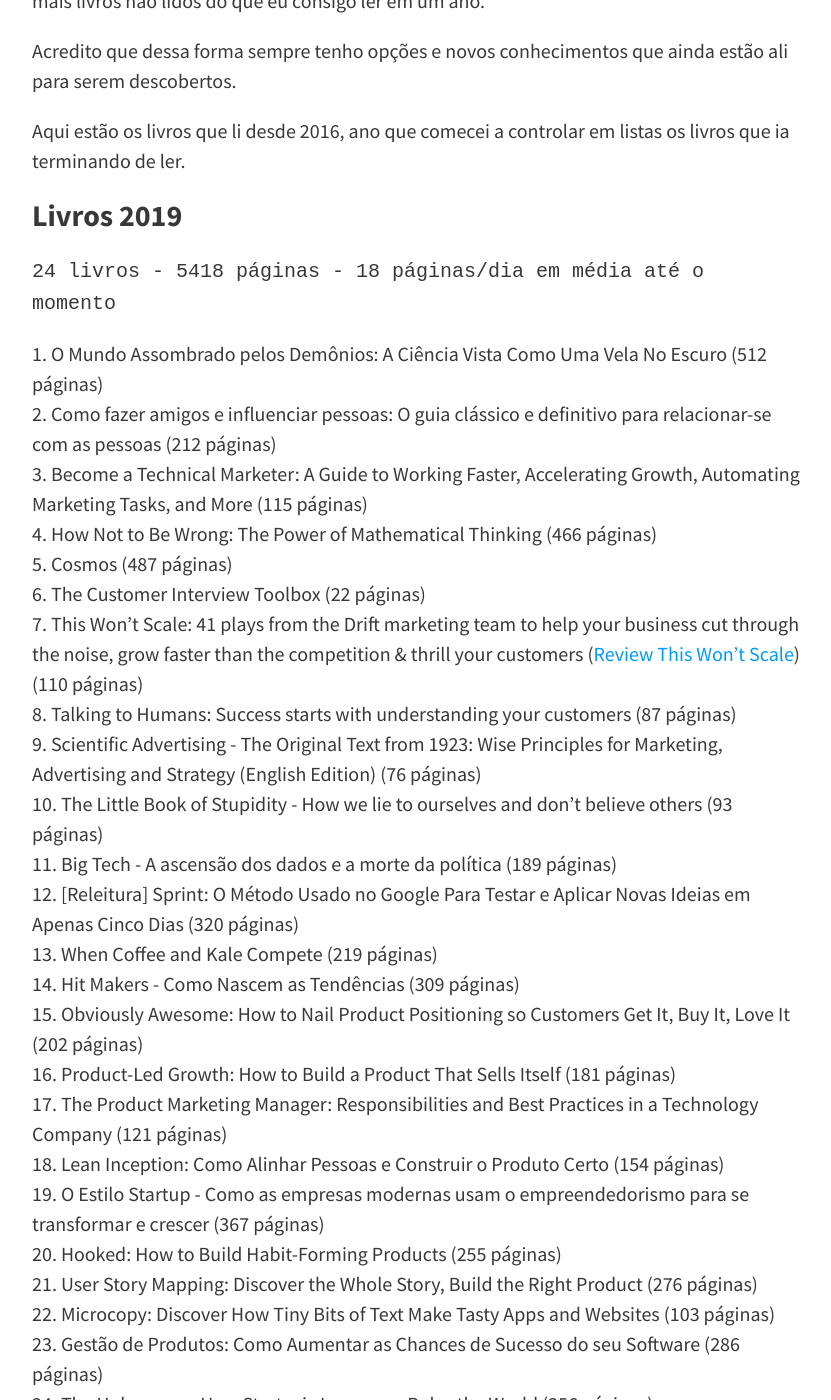
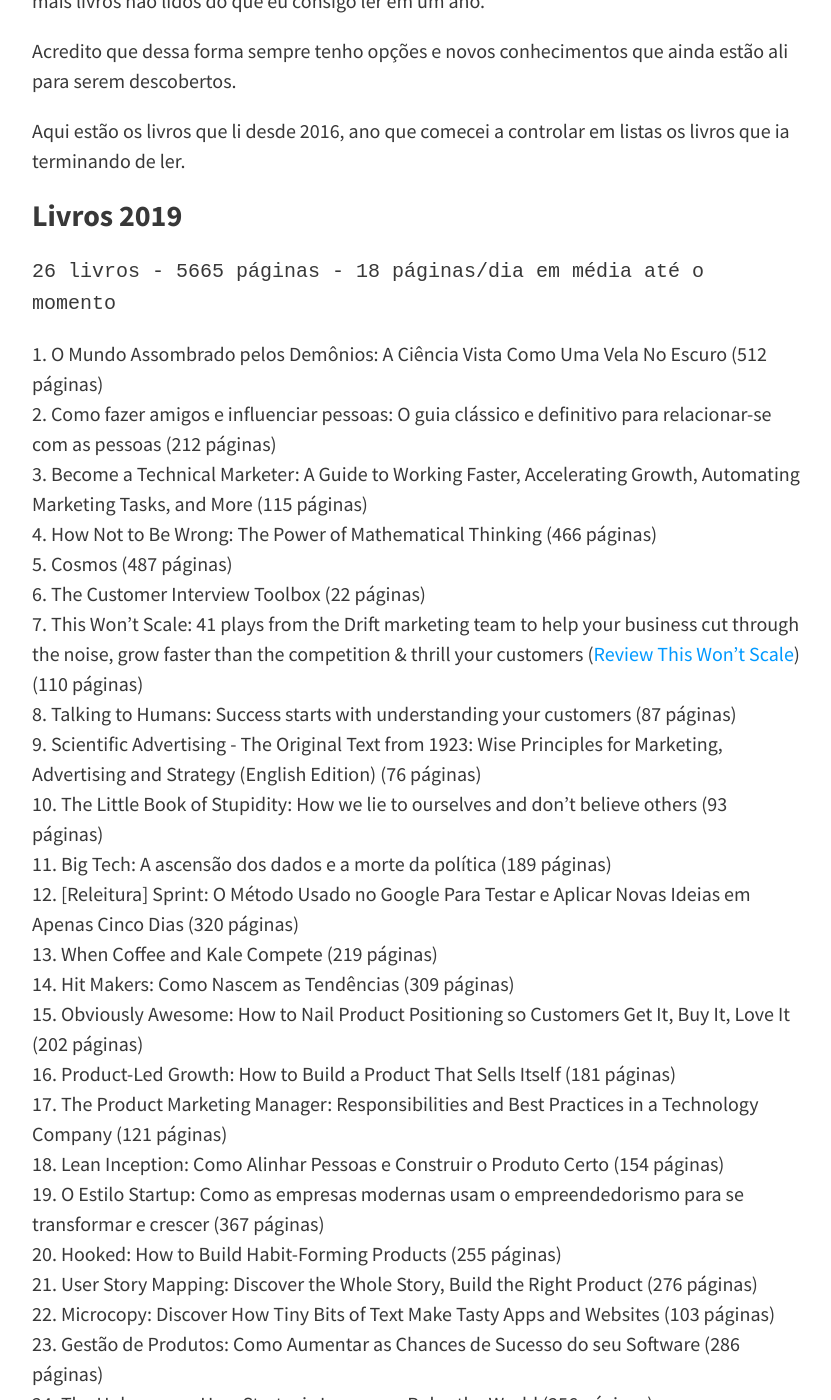
Before and after one commit to felipecbarbosa/felipecbarbosa.github.io, a Jekyll site: the page built from leituras.md, in a window 1280 px wide and 1400 px high, scrolled down 473 px. Shown: the whole window, without its empty margins (224-1055 px from the left). Built offline with Jekyll 4.4.1, drawn with Linux system fonts in a browser that asks for light colours; nearby versions of some CDN libraries; comment, search, counter and statistics services are not loaded; part of the change alters nothing that is shown; some of the changed text lies outside the part shown.

````diff
--- a/leituras.md
+++ b/leituras.md
@@ -13,7 +13,7 @@ Acredito que dessa forma sempre tenho opções e novos conhecimentos que ainda e
 Aqui estão os livros que li desde 2016, ano que comecei a controlar em listas os livros que ia terminando de ler.
 
 ### Livros 2019
-```24 livros - 5418 páginas - 18 páginas/dia em média até o momento```
+```26 livros - 5665 páginas - 18 páginas/dia em média até o momento```
 1. O Mundo Assombrado pelos Demônios: A Ciência Vista Como Uma Vela No Escuro (512 páginas)
 2. Como fazer amigos e influenciar pessoas: O guia clássico e definitivo para relacionar-se com as pessoas (212 páginas)
 3. Become a Technical Marketer: A Guide to Working Faster, Accelerating Growth, Automating Marketing Tasks, and More (115 páginas)
@@ -23,21 +23,23 @@ Aqui estão os livros que li desde 2016, ano que comecei a controlar em listas o
 7. This Won't Scale: 41 plays from the Drift marketing team to help your business cut through the noise, grow faster than the competition & thrill your customers ([Review This Won't Scale](/this-wont-scale/)) (110 páginas)
 8. Talking to Humans: Success starts with understanding your customers (87 páginas)
 9. Scientific Advertising - The Original Text from 1923: Wise Principles for Marketing, Advertising and Strategy (English Edition) (76 páginas)
-10. The Little Book of Stupidity - How we lie to ourselves and don't believe others (93 páginas)
-11. Big Tech - A ascensão dos dados e a morte da política (189 páginas)
+10. The Little Book of Stupidity: How we lie to ourselves and don't believe others (93 páginas)
+11. Big Tech: A ascensão dos dados e a morte da política (189 páginas)
 12. [Releitura] Sprint: O Método Usado no Google Para Testar e Aplicar Novas Ideias em Apenas Cinco Dias (320 páginas)
 13. When Coffee and Kale Compete (219 páginas)
-14. Hit Makers - Como Nascem as Tendências (309 páginas)
+14. Hit Makers: Como Nascem as Tendências (309 páginas)
 15. Obviously Awesome: How to Nail Product Positioning so Customers Get It, Buy It, Love It (202 páginas)
 16. Product-Led Growth: How to Build a Product That Sells Itself (181 páginas)
 17. The Product Marketing Manager: Responsibilities and Best Practices in a Technology Company (121 páginas)
 18. Lean Inception: Como Alinhar Pessoas e Construir o Produto Certo (154 páginas)
-19. O Estilo Startup - Como as empresas modernas usam o empreendedorismo para se transformar e crescer (367 páginas)
+19. O Estilo Startup: Como as empresas modernas usam o empreendedorismo para se transformar e crescer (367 páginas)
 20. Hooked: How to Build Habit-Forming Products (255 páginas)
 21. User Story Mapping: Discover the Whole Story, Build the Right Product (276 páginas)
 22. Microcopy: Discover How Tiny Bits of Text Make Tasty Apps and Websites (103 páginas)
 23. Gestão de Produtos: Como Aumentar as Chances de Sucesso do seu Software (286 páginas)
 24. The Unknowers: How Strategic Ignorance Rules the World (256 páginas)
+25. Falácias Lógicas: As 59 Falácias Lógicas Mais Poderosas (122 páginas)
+26. 38 Estratégias para Vencer Qualquer Debate (125 páginas)
 
 ### Livros 2018
 ```21 livros - 6114 páginas - 16 páginas/dia em média no ano```
````
